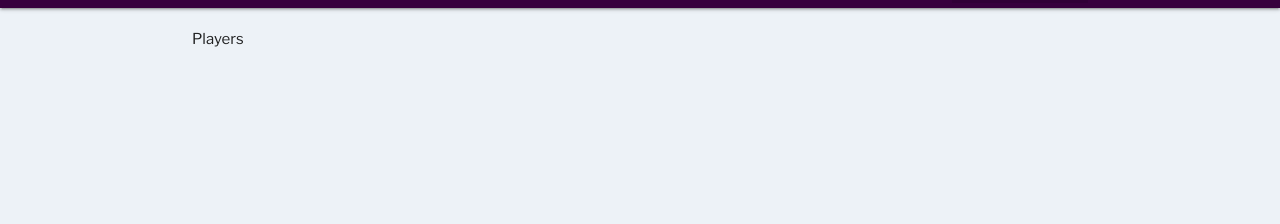
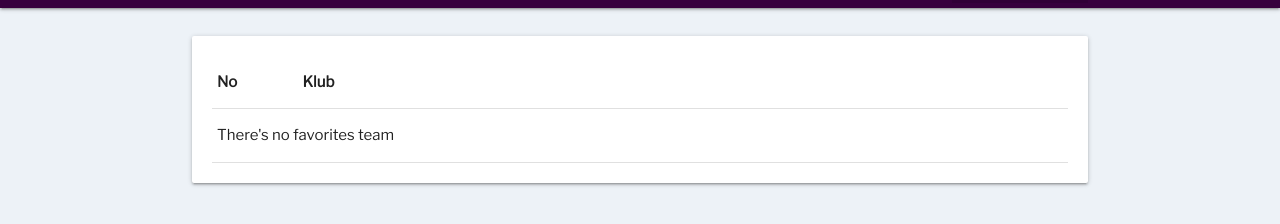
Before and after one commit to dodycode/premiere-league-webapp, a website: page index.html in a window 1280 px wide. Both pictures are taken after a click on the link "Favorite Teams". Shown: the part 62-286 px from the top of the page. Drawn offline with nearby package versions, Linux system fonts and the light colour scheme; no server answers.

Commit message:
render favorites data from indexdb

```diff
--- a/assets/js/app.js
+++ b/assets/js/app.js
@@ -3,7 +3,11 @@ async function loadStandings() {
     initDB();
 }
 
-async function loadDataFromCaches(proxy, base_url){
+async function loadFavoritesPage() {
+    await renderFavoritesPage();
+}
+
+async function loadDataFromCaches(proxy, base_url) {
     let cachesData = {};
 
     await caches.match(proxy + base_url).then(response => {
@@ -69,7 +73,7 @@ async function renderTeamInfo(teamId) {
     if ("caches" in window) {
         let proxy = 'https://cors-anywhere.herokuapp.com/';
         let base_url = `api.football-data.org/v2/teams/${teamId}`;
-        teamData = await loadDataFromCaches(proxy. base_url);
+        teamData = await loadDataFromCaches(proxy.base_url);
     }
 
     teamData = await getTeam(teamId);
@@ -114,7 +118,7 @@ async function renderTeamInfo(teamId) {
             `;
         });
         squadTable.innerHTML = squadHtml;
-    }else{
+    } else {
         let elem = document.querySelector('#detail-info');
         elem.innerHTML = `<p>Failed to get data</p>`;
         let squadTable = document.querySelector('#team-squad');
@@ -133,7 +137,7 @@ async function loadFav(teamIdFav) {
         elemIcon.innerHTML = 'favorite_border';
         toggleBtn.classList.remove('red');
         status = true;
-    }else{
+    } else {
         //ada di list fav, maka..
         elemIcon.innerHTML = 'favorite';
         toggleBtn.classList.add('red');
@@ -158,10 +162,40 @@ async function toggleFav(teamId) {
             });
             toggleIcon.innerHTML = 'favorite';
             toggleBtn.classList.add('red');
-        }else{
+        } else {
             await deleteDataFromDB(favTeamId);
             toggleIcon.innerHTML = 'favorite_border';
             toggleBtn.classList.remove('red');
         }
     }
 }
+
+async function renderFavoritesPage() {
+    let favElem = document.getElementById('favorite-data');
+    if (typeof(favElem) != 'undefined' && favElem != null) {
+        let teamData = await getAllDataFromDB();
+        let html = '';
+        if (teamData.length > 0) {
+            teamData.forEach((team, index) => {
+                let teamUrl = team.teamLogo;
+                html += `
+                    <tr onclick="loadTeamPage(${team.teamId})" style="cursor: pointer;">
+                        <td>${index + 1}</td>
+                        <td class="team-logos">
+                            <img src="${teamUrl.replace(/^http:\/\//i, 'https://')}" style="width: 30px;margin-right: 10px;">
+                            <span>${team.teamTitle}</span>
+                        </td>
+                    </tr>
+                `;
+            });
+        }else{
+            html = `
+            <tr>
+                <td colspan="2">There's no favorites team</td>
+            </tr>
+            `;
+        }
+
+        favElem.innerHTML = html;
+    }
+}
--- a/assets/js/dbhelper.js
+++ b/assets/js/dbhelper.js
@@ -9,7 +9,17 @@ function initDB() {
 
 function getAllDataFromDB(key) {
     let dbPromise = initDB();
-    return dbPromise.get('favorites', key);
+    let data = dbPromise.then(function(db) {
+        var tx = db.transaction('favorites', 'readonly');
+        var store = tx.objectStore('favorites');
+        return store.getAll();
+    }).then(function(items) {
+        console.log('Data yang diambil: ');
+        console.log(items);
+        return items;
+    }).catch(err => console.error(err));
+
+    return data;
 }
 
 async function countDataInDB(key) {
--- a/assets/js/nav.js
+++ b/assets/js/nav.js
@@ -58,7 +58,7 @@ document.addEventListener("DOMContentLoaded", function() {
                             break;
 
                         case 'favorit':
-                            //TODO: teams
+                            loadFavoritesPage();
                             break;
                     }
                 } else if (this.status == 404) {
--- a/pages/favorit.html
+++ b/pages/favorit.html
@@ -1,3 +1,13 @@
 <div class="main-wrapper container">
-	Players
+	<div class="card team-card">
+		<table class="responsive-table">
+			<thead>
+				<th style="width: 10%">No</th>
+				<th>Klub</th>
+			</thead>
+			<tbody id="favorite-data">
+				<td colspan="2" style="text-align: center;">Loading...</td>
+			</tbody>
+		</table>
+	</div>
 </div>
```
